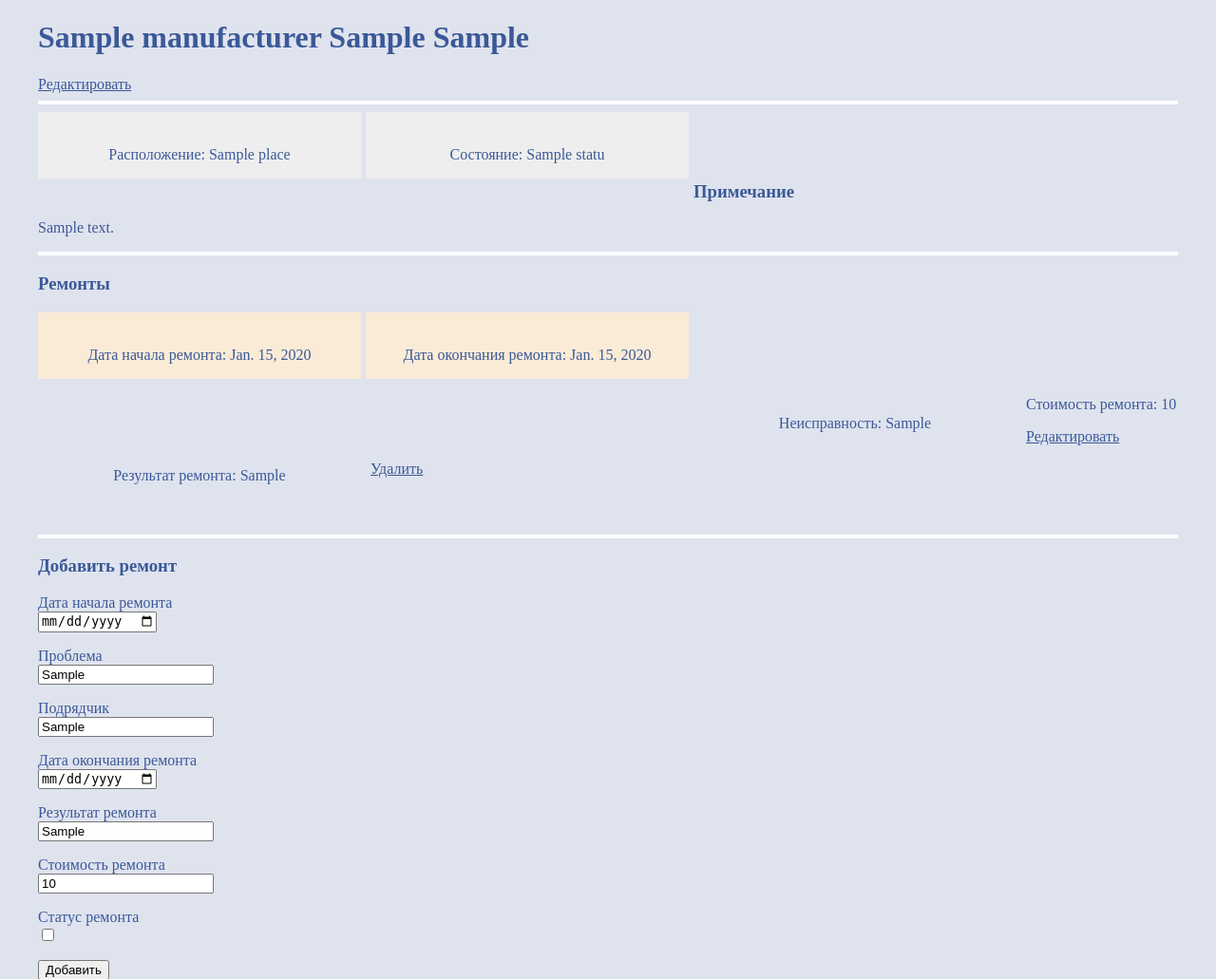
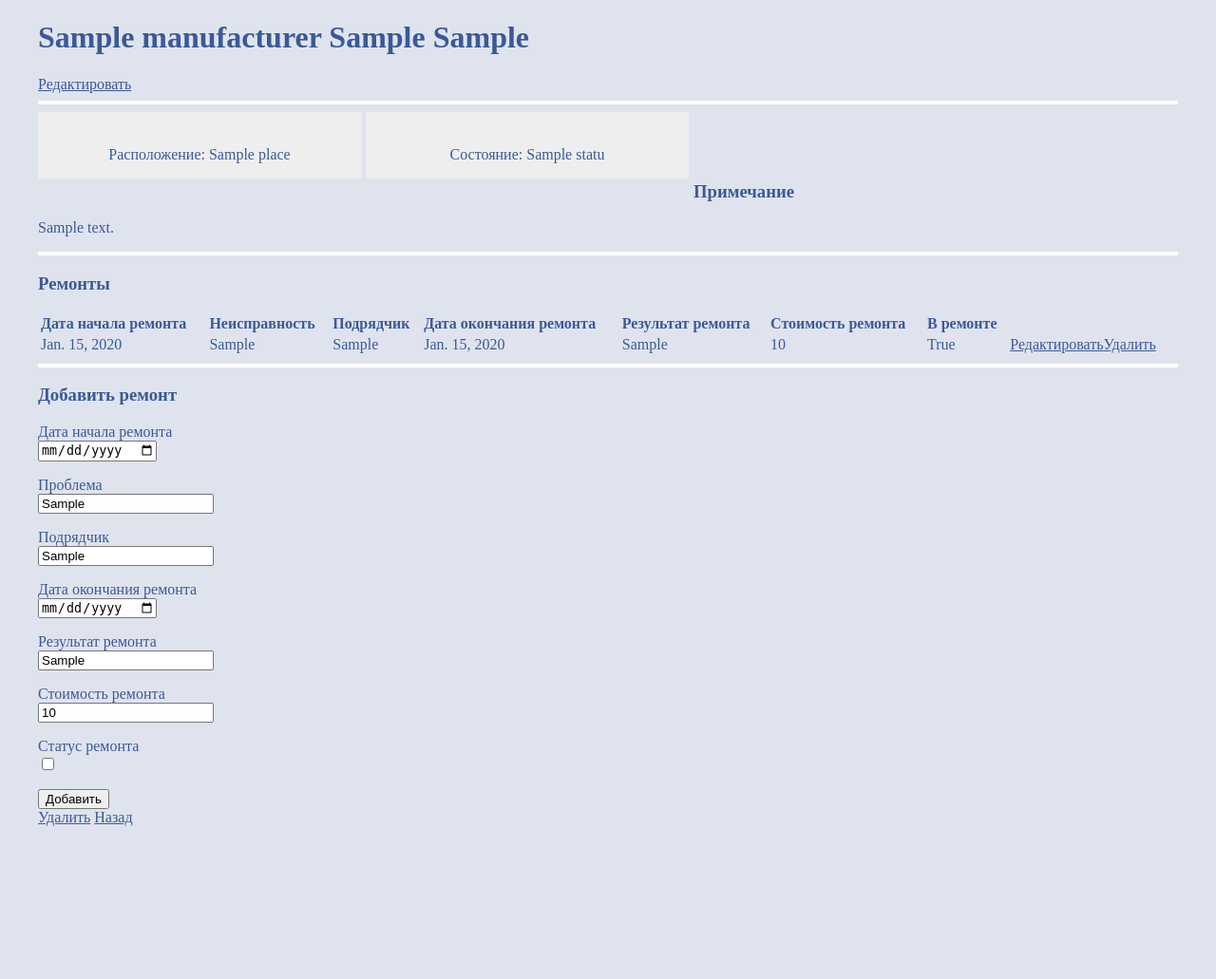
Before and after one commit to igor-kushnarenko/hardware_accounting, a Django app: template hardware/base/templates/base/hardware_detail.html in a window 1280 px wide. Shown: the top 1031 px of the page at 95% size. After the commit the page ends 870 px from the top, so only its background shows below. Run offline with Django 3.2, Linux system fonts and the light colour scheme; tables that the repository leaves empty hold one stand-in row (values such as "Sample post"); the template is opened without the code that fills it: values that come from a table or form of the project are taken from there, most other values are stand-ins (such as "Sample title", 1, 10 or a date in 2020).

Commit message:
-добавил отображение ремонтов в виде таблицы;

```diff
--- a/hardware/base/templates/base/hardware_detail.html
+++ b/hardware/base/templates/base/hardware_detail.html
@@ -13,23 +13,35 @@
     <p>{{ hardware.comment }}</p>
 <hr>
 <h3>Ремонты</h3>
-    {% for repair in repairs %}
-<div class="line_block_yellow"><p>Дата начала ремонта: {{ repair.date_repair }}</p></div>
-<div class="line_block_yellow"><p>Дата окончания ремонта: {{ repair.end_date_repair }}</p></div>
-<br>
-<br>
-<br>
-<br>
-<div class="line_block_without_background"><p>Неисправность: {{ repair.problem }}</p></div>
-<div class="line_block_without_background"><p>Результат ремонта: {{ repair.result }}</p></div>
-<p>Стоимость ремонта: {{ repair.cost }}</p>
 
-<p><a href="edit_repair/{{repair.id}}">Редактировать</a></p>
-<p><a href="delete_repair/{{repair.id}}">Удалить</a></p>
+    <table width="100%" id="myTable2">
+        <thead>
+            <tr>
+                <th onclick="sortTable(0)" align="left">Дата начала ремонта</th>
+                <th onclick="sortTable(1)" align="left">Неисправность</th>
+                <th onclick="sortTable(2)" align="left">Подрядчик</th>
+                <th onclick="sortTable(3)" align="left">Дата окончания ремонта</th>
+                <th onclick="sortTable(4)" align="left">Результат ремонта</th>
+                <th onclick="sortTable(5)" align="left">Стоимость ремонта</th>
+                <th onclick="sortTable(5)" align="left">В ремонте</th>
+            </tr>
+        </thead>
+        {% for repair in repairs %}
+        <tbody>
+            <tr>
+                <td>{{ repair.date_repair }}</td>
+                <td>{{ repair.problem }}</td>
+                <td>{{ repair.contractor }}</td>
+                <td>{{ repair.end_date_repair }}</td>
+                <td>{{ repair.result }}</td>
+                <td>{{ repair.cost }}</td>
+                <td>{{ repair.status }}</td>
+                <td><a href="edit_repair/{{repair.id}}">Редактировать</a><a href="delete_repair/{{repair.id}}">Удалить</a></td>
+            </tr>
+        </tbody>
+        {% endfor %}
+    </table>
 
-<br>
-<br>
-    {% endfor %}
 <hr>
 <h3>Добавить ремонт</h3>
 <form method="post">
```
